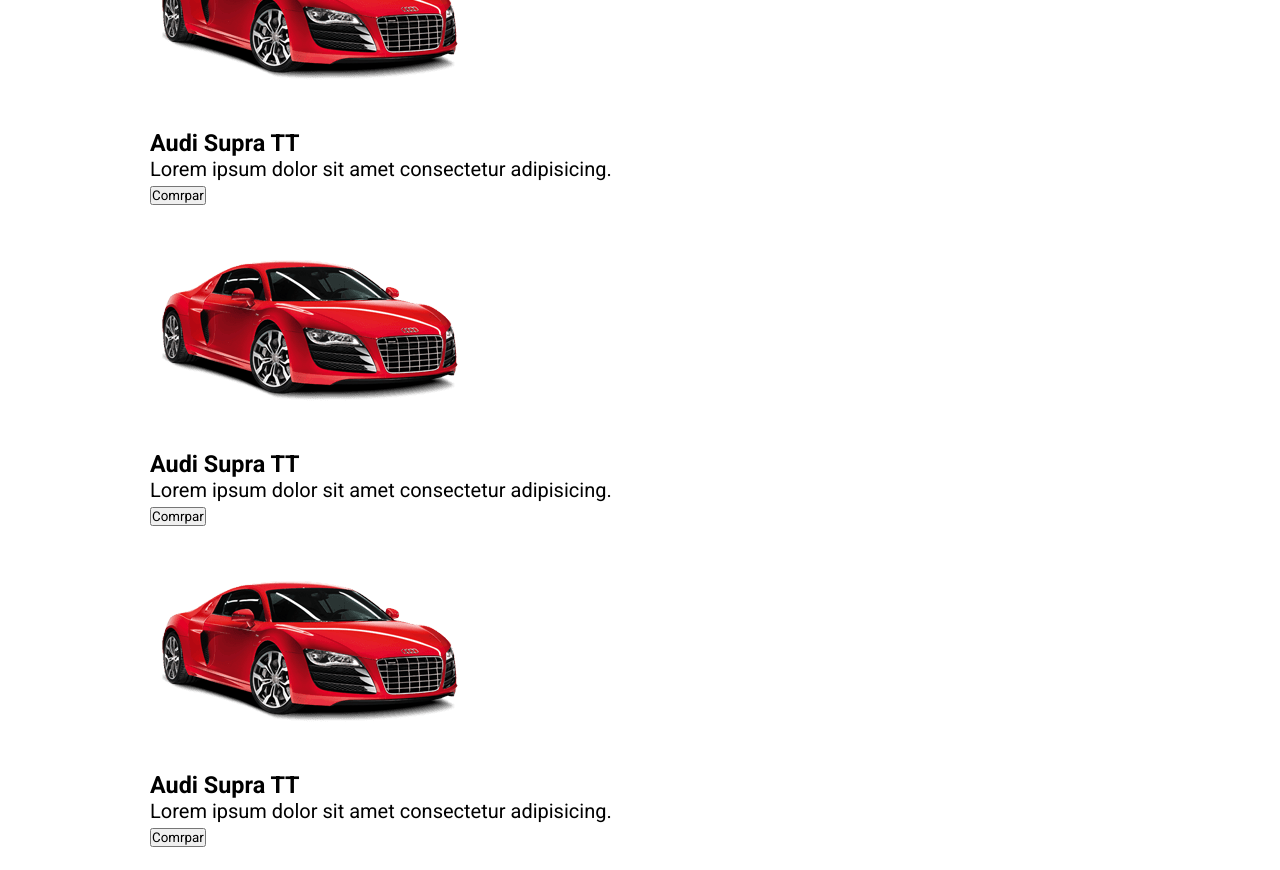
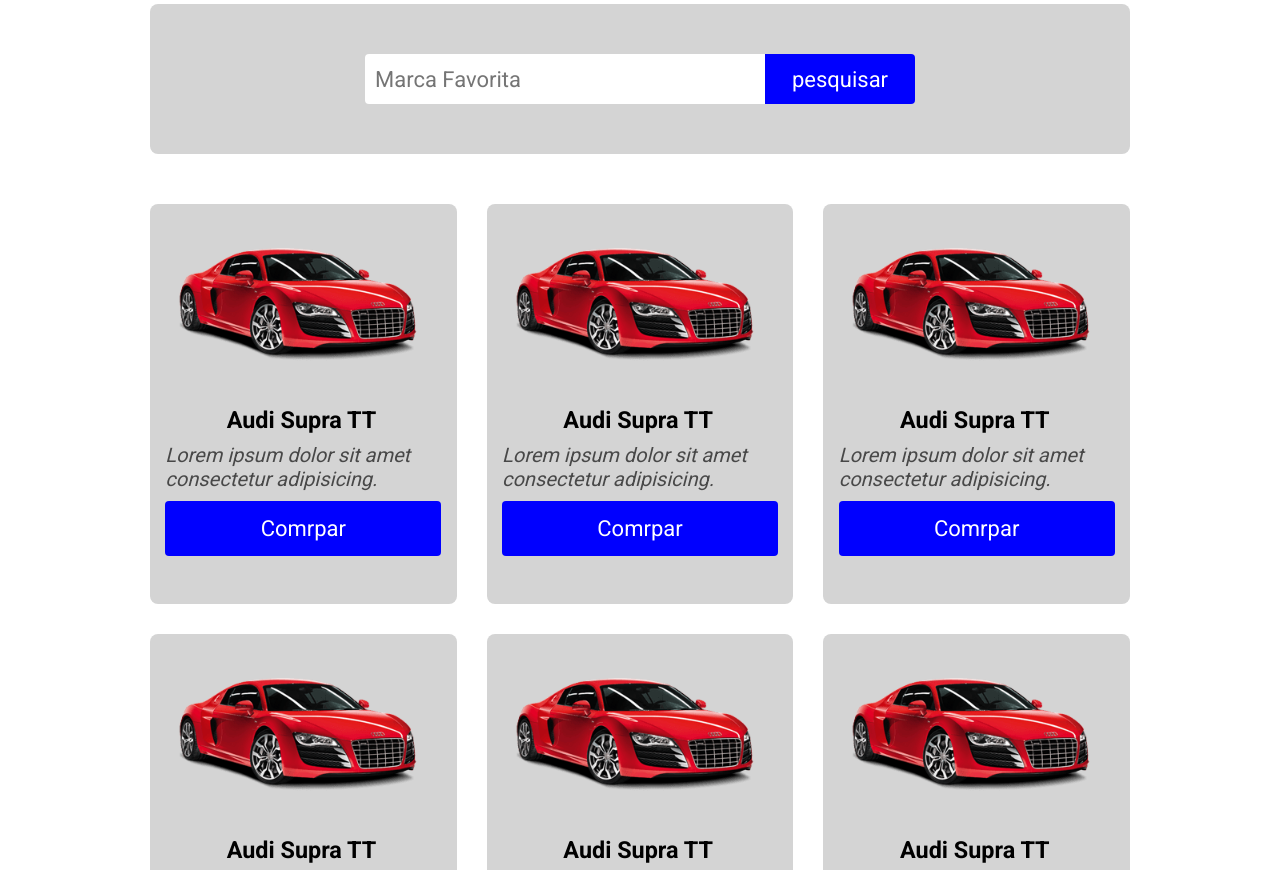
Before and after one commit to VictorTanaka98/Catalogo-Carro, a plain HTML site: page index.html in a window 1280 px wide. Shown: the part 728-1598 px from the top of the page. Drawn offline with Linux system fonts and the light colour scheme.

Commit message:
CARDS DOS CARROS

```diff
--- a/CSS/style.css
+++ b/CSS/style.css
@@ -13,7 +13,7 @@
 :root {
   --orange:#ffa500;
   --blue: #0000ff;
-  --gray:#808080c5;
+  --gray:#d4d4d4;
 }
 html, body {
   width: 100%;
@@ -38,7 +38,7 @@
 .content {
   max-width: 1000px;
   min-width: 300px;
-  margin: 0 auto;
+  margin:  auto;
   display: flex;
   flex-direction: column;
   padding: 10px;
@@ -66,7 +66,7 @@
   align-items: center;
 }
 nav ul li {
-  padding-right: 10px;
+  padding-right: 20px;
   cursor: pointer;
 }
 
@@ -141,41 +141,103 @@
 /*--- SECTION (CATALOGO) ---*/
   section .catalogo {
     width: 100vw;
-    padding: 200px;
-    margin-top: 200px;
+    padding: 150px;
   }
+  section .title-wapper-catalogo {
+    margin-top: 150px;
+    padding-bottom: 20px;
+  }
+
   section .filter-card {
     width: 980px;
-    height: 50px;
+    height: 150px;
     background: var(--gray);
     border-radius: 8px;
-    margin: 0 auto;
+    padding-top: 50px;
 
     display: flex;
     flex-direction: row;
     justify-content: center;
   }
-
   .search-input {
-    width: 700px;
+    width: 400px;
     height: 50px;
     border: none;
     border-radius: 4px 0px 0px 4px;
     text-indent: 10px;
+    font-size: 1.1em;
   }
   .search-button {
     width: 150px;
     height: 50px;
     border-radius: 0px 4px 4px 0px;
-    border: navajowhite;
+    border: none;
     background: var(--blue);
     color: #ffff;
     cursor: pointer;
     font-size: 1.1em;
-    transition: 0.2s ease;
+    transition: 0.3s ease;
   }
   .search-button:hover {
     background: #dedede;
     color: var(--blue);
+    font-weight: bold;
   }
+
+
+
 /*--- SECTION (CARD) ---*/
+  section .card-wrapper {
+    max-width: 1000px;
+    height: 100%;
+    display: grid;
+    grid-template-columns: repeat(auto-fill, minmax(270px, 1fr));
+    grid-gap: 30px;
+    padding-top: 50px;
+  }
+  section .card-item {
+    height: 400px;
+    background: var(--gray);
+    border-radius: 8px;
+
+    flex-direction: column;
+    align-items: center;
+    justify-content: space-around;
+  }
+
+  .card-content {
+    height: 40%;
+    display: flex;
+    flex-direction: column;
+    align-items: center;
+    justify-content: space-around;
+  }
+  .card-item img {
+    width:90%;
+   padding-left:20px;
+  }
+  .card-item h3 {
+    width: 50%;
+  }
+  .card-item p {
+    width: 90%;
+    font-style: italic;
+    color: #000000a8;
+  }
+  .card-item button {
+    width: 90%;
+    padding: 15px 0px;
+    border: none;
+    background: var(--blue);
+    border-radius: 4px;
+    color: #ffff;
+    font-size: 1.1em;
+    cursor: pointer;
+    transition: 0.3s ease;
+  }
+
+  .card-item button:hover  {
+    background: #dedede;
+    color: var(--blue);
+    font-weight: bold;
+  }
--- a/index.html
+++ b/index.html
@@ -40,7 +40,7 @@
       <section class="catalogo" id="catalogo">
         <div class="content">
           <div class="title-wapper-catalogo">
-            <p>Qunato voce quer</p>
+            <p>Lista de Carros</p>
             <h3>Catalogo</h3>
           </div>
           <div class="filter-card">
@@ -123,14 +123,6 @@
                 <button>Comrpar</button>
               </div>
             </div>
-            <div class="card-item">
-              <img src="img/car-card.png" alt="carro">
-              <div class="card-content">
-                <h3>Audi Supra TT</h3>
-                <p>Lorem ipsum dolor sit amet consectetur adipisicing.</p>
-                <button>Comrpar</button>
-              </div>
-            </div>
           </div>
 
         </div>
```
Also changed, not shown: img/audiQ7.png (added).
